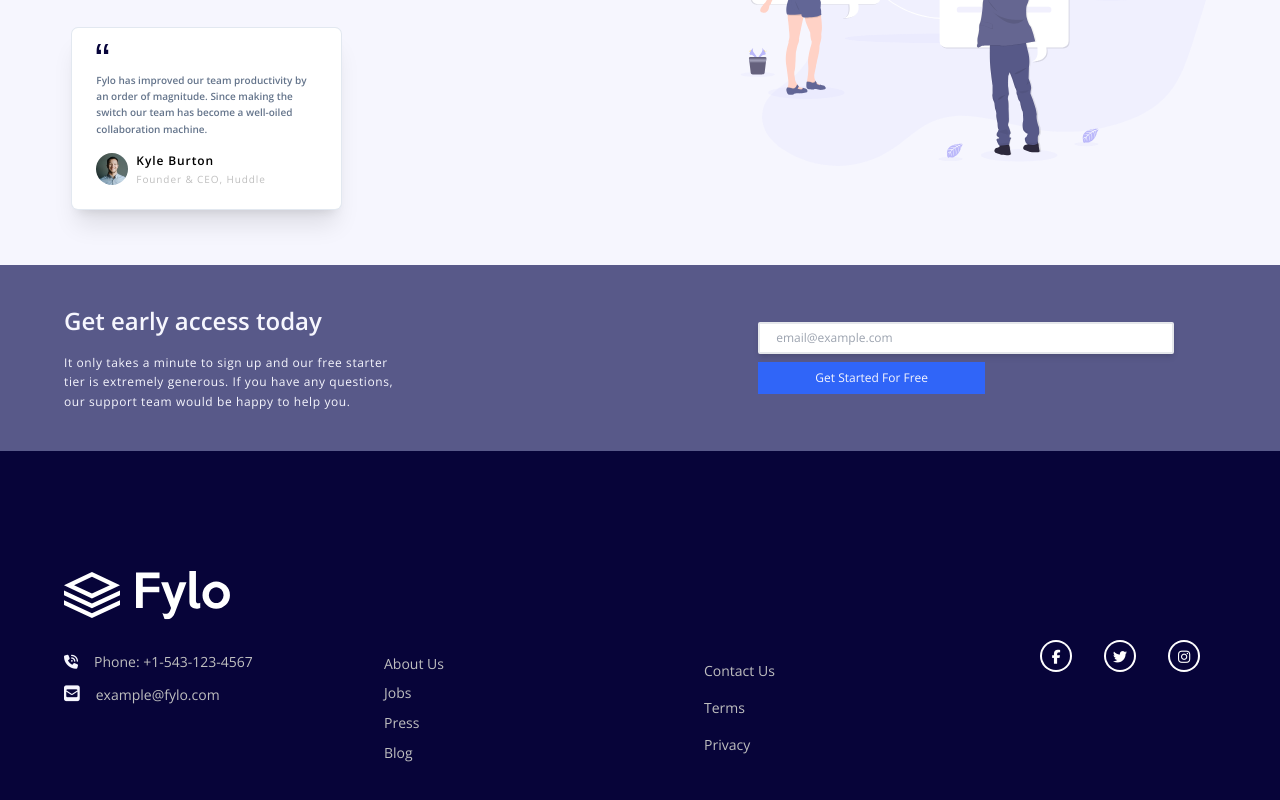
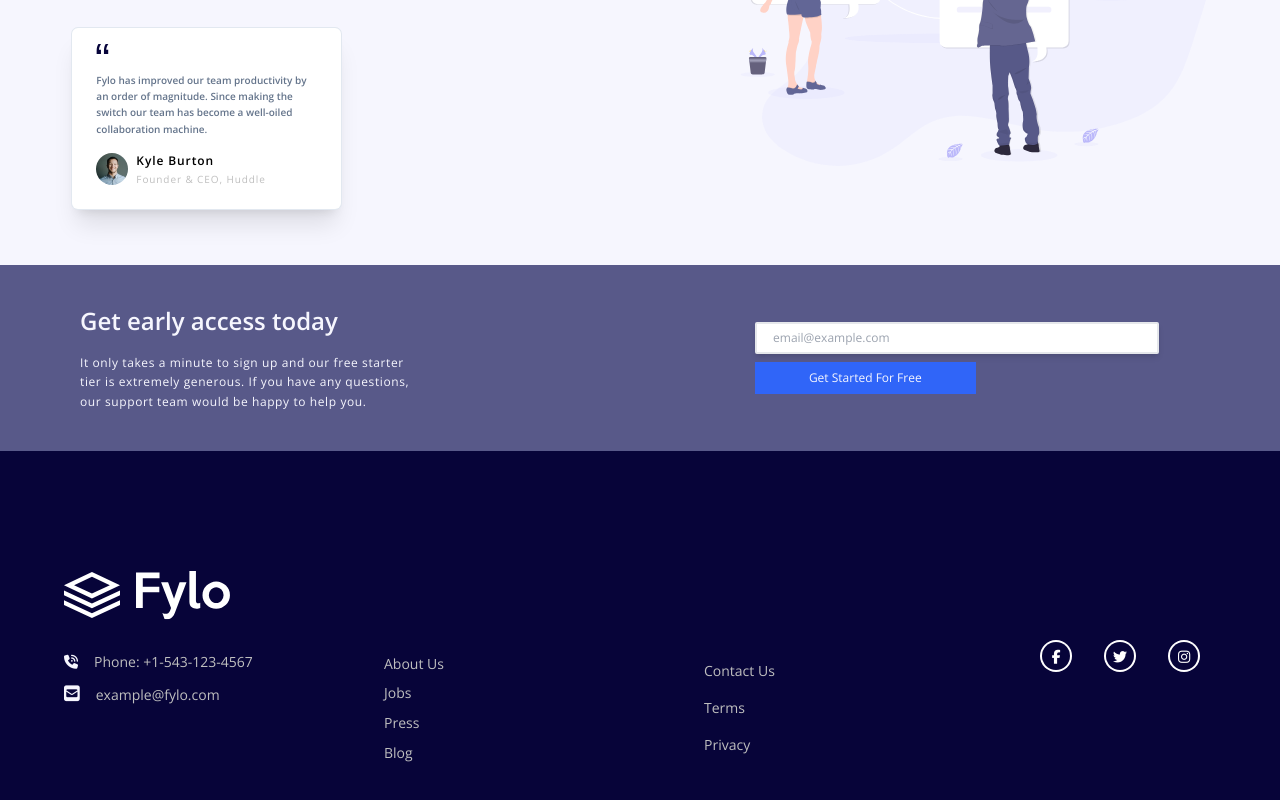
Before and after one commit to hashmi7917/fylo-landing-page-tailwindcss, a React (Vite) app: page / in a window 1280 px wide. Shown: the part 951-1751 px from the top of the page. Built offline with nearby package versions, Linux system fonts and the light colour scheme.

Commit message:
bug fixed bg

```diff
--- a/src/App.jsx
+++ b/src/App.jsx
@@ -62,7 +62,7 @@ function App() {
               alt="curve"
             />
             <img
-              className="xl:block hidden w-full absolute left-0 -top-24"
+              className="xl:block hidden w-full absolute left-0 -top-28 h-40"
               src={CurveBackgroundDesktop}
               alt="CurveBackgroundDesktop"
             />
@@ -108,7 +108,7 @@ function App() {
           </div>
         </div>
       </div>
-      <div className="flex flex-col xl:flex-row justify-between items-center w-full bg-primary-DesaturatedBlue text-center xl:text-left xl:items-center p-6 text-neutral-LightGrayishBlue xl:px-16">
+      <div className="flex flex-col xl:flex-row justify-between items-center w-full bg-primary-DesaturatedBlue text-center xl:text-left xl:items-center p-6 text-neutral-LightGrayishBlue xl:px-20">
         <div className="px-6 xl:px-0 py-4 xl:w-9/12">
           <h4 className="text-md xl:text-2xl font-bold">
             Get early access today
```
